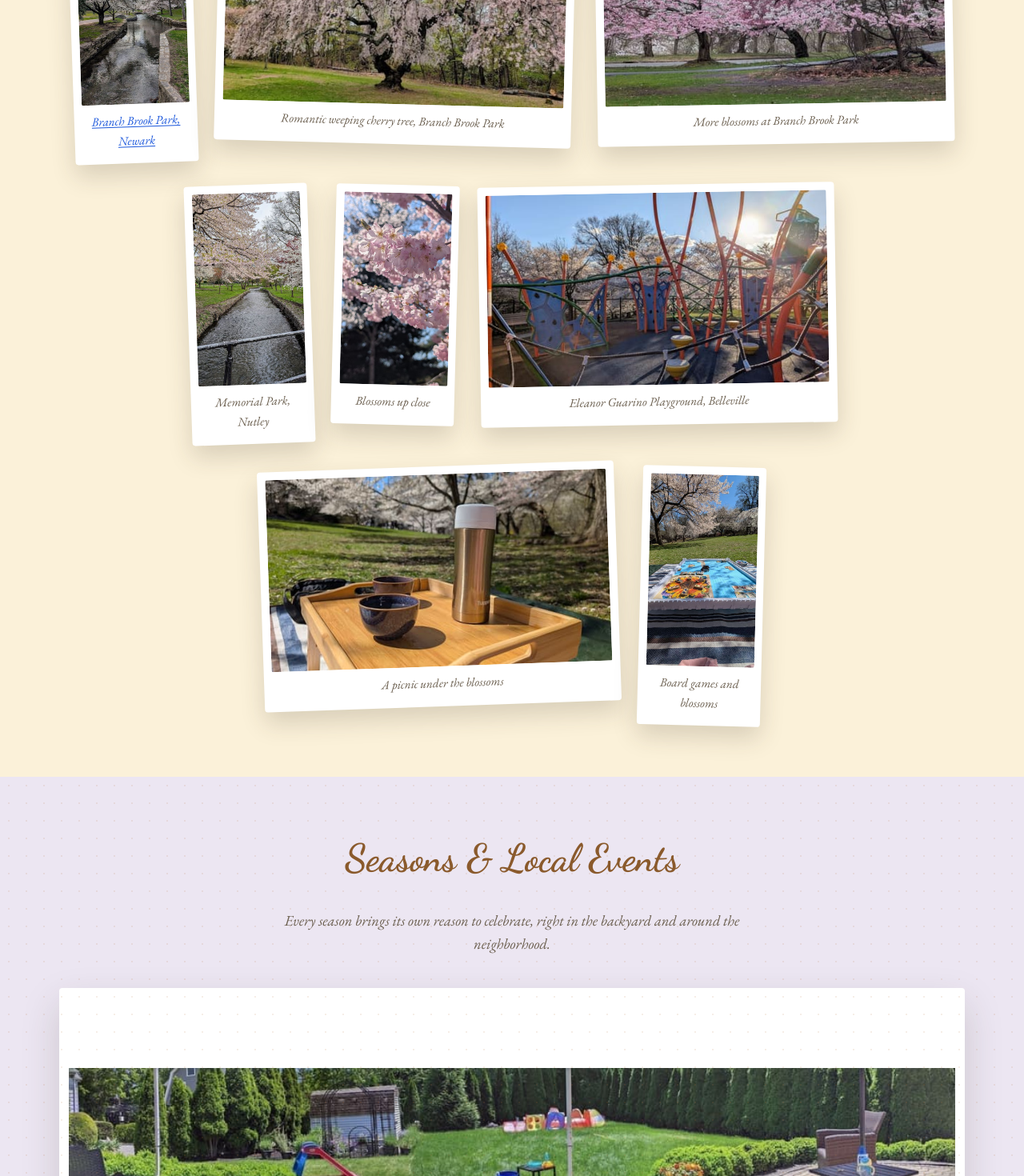
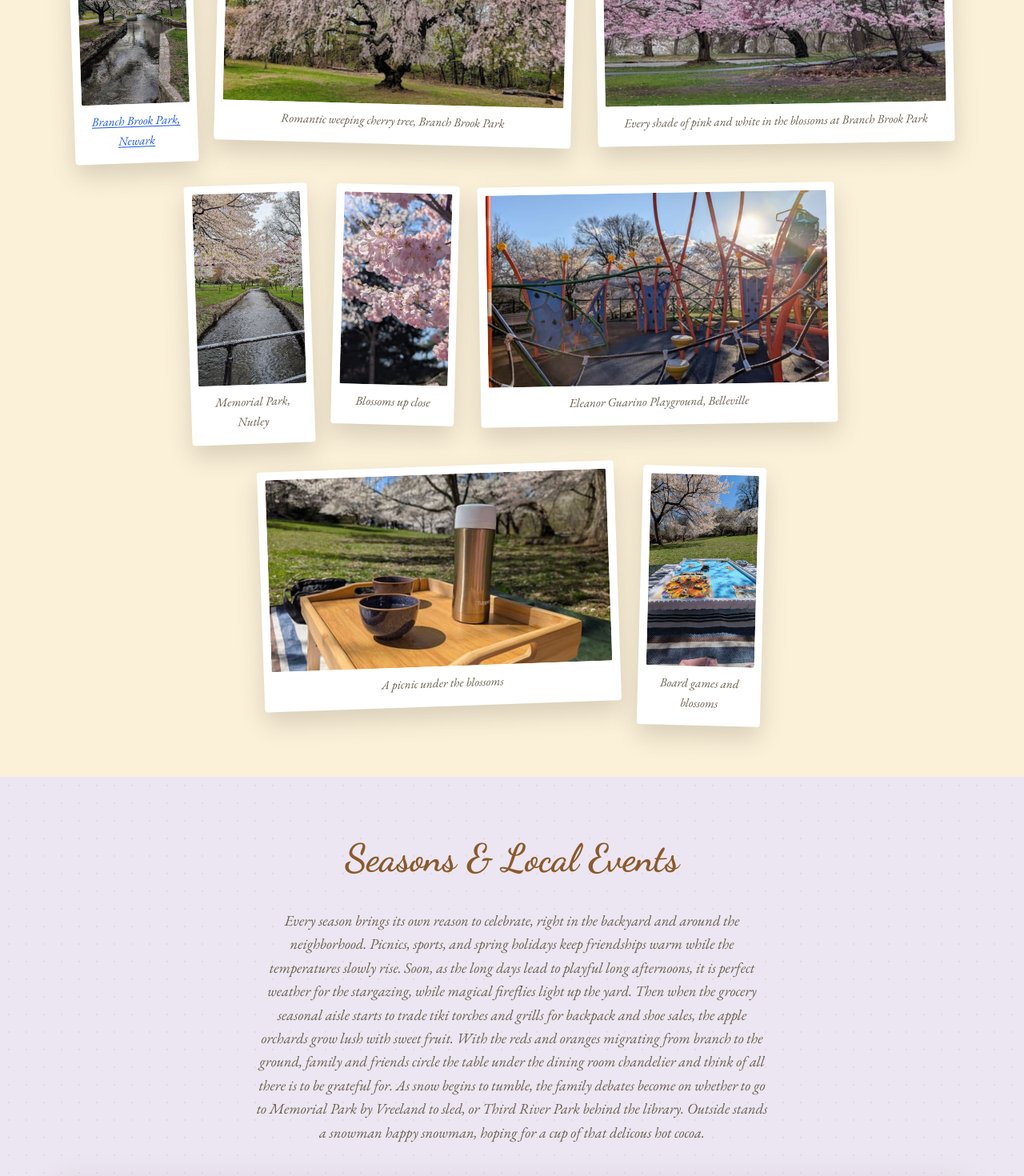
Before and after one commit to RebekkahJou/sunset-castle, an Angular app: page / in a window 1280 px wide. Shown: the part 4960-6430 px from the top of the page at 80% size. Built offline with nearby package versions, Linux system fonts and the light colour scheme.

Commit message:
feat: edits to copy

```diff
--- a/src/app/data/site-content.data.ts
+++ b/src/app/data/site-content.data.ts
@@ -190,7 +190,7 @@ export const contentSections: readonly ContentSection[] = [
       {
         fileName: 'branch-brook-cherry-blossoms-4.jpg',
         altText: 'Rows of pink and white cherry blossom trees along a path at Branch Brook Park',
-        caption: 'More blossoms at Branch Brook Park',
+        caption: 'Every shade of pink and white in the blossoms at Branch Brook Park',
         fallbackLabel: 'Branch Brook Park cherry blossoms',
       },
       {
@@ -231,7 +231,7 @@ export const contentSections: readonly ContentSection[] = [
     navLabel: 'Seasons',
     heading: 'Seasons & Local Events',
     intro:
-      'Every season brings its own reason to celebrate, right in the backyard and around the neighborhood.',
+      `Every season brings its own reason to celebrate, right in the backyard and around the neighborhood. Picnics, sports, and spring holidays keep friendships warm while the temperatures slowly rise. Soon, as the long days lead to playful long afternoons, it is perfect weather for the stargazing, while magical fireflies light up the yard. Then when the grocery seasonal aisle starts to trade tiki torches and grills for backpack and shoe sales, the apple orchards grow lush with sweet fruit. With the reds and oranges migrating from branch to the ground, family and friends circle the table under the dining room chandelier and think of all there is to be grateful for. As snow begins to tumble, the family debates become on whether to go to Memorial Park by Vreeland to sled, or Third River Park behind the library. Outside stands a snowman happy snowman, hoping for a cup of that delicous hot cocoa.`,
     background: 'lavender',
     dotted: true,
     focalPhoto: {
@@ -479,7 +479,7 @@ export const contentSections: readonly ContentSection[] = [
     navLabel: 'Things To Do',
     heading: 'Things To Do',
     intro:
-      "By midsummer the warm oranges and golds of sunflowers and black-eyed susans brighten the fields. Nearby are plenty of options for fun, from the Metlife Stadium for concerts and sporting events to the American Dream Mall with escape rooms, indoor theme parks, and even indoor skiing. An hour's drive brings the freshest apples and strawberries into the kitchen. Adventure is calling-—from the zoo to the shore, there's always somewhere nearby to explore.",
+      "Adventure is calling! Nearby are plenty of options for fun, from the Metlife Stadium for concerts and sporting events to the American Dream Mall with escape rooms, indoor theme parks, and even indoor skiing. Drive out to Kip's Castle, South Mountain Reservation, or Garret Mountain Reservation for hiking. Stay a night at Legoland or venture to the Land of Make Believe or Six Flags for amusement park fun. Find the Fairy Trail in South Mountain, or wander through the lavender at Hidden Springs Lavender and Alpaca farm. From the zoo to the shore, there's always somewhere nearby to explore.",
     background: 'mint',
     photos: [
       {
@@ -567,9 +567,7 @@ export const contentSections: readonly ContentSection[] = [
     navLabel: 'Close to NYC',
     heading: 'Close to NYC',
     intro:
-      'Take the express bus into the city for a day of delight: rise above the skyline, browse ' +
-      'world-class art, or dive into color, slime, and ice cream for the culinary and creative ' +
-      'adventure of a lifetime.',
+      `Take the 192 Express into NYC for a day of delight: Rise to the top of Summit for stunning city views and otherworldly art, or browse the MoMA. See a musical on Broadway and visit Times Square. Cool off with the Museum of Ice Cream, dive into color at the Color Factory, or squish your way through the SlooMoo Institute (a museum of slime). Or just eat your way across city's amazing restaurants for the culinary adventure of a lifetime!`,
     background: 'cream',
     photos: [
       {
@@ -623,7 +621,8 @@ export const contentSections: readonly ContentSection[] = [
   {
     id: 'easy-travel',
     navLabel: 'Easy Travel',
-    heading: 'Close to three major airports and a cruise port: the world is at your fingertips',
+    heading: 'Go Anywhere and Everywhere',
+    intro: 'Close to three major airports and a cruise port: the whole world is within reach! Domestic or international, to adventure or to relax, travel is as easy as a ticket and a taxi. Where will you go?',
     background: 'blush',
     dotted: true,
     photos: [
```
